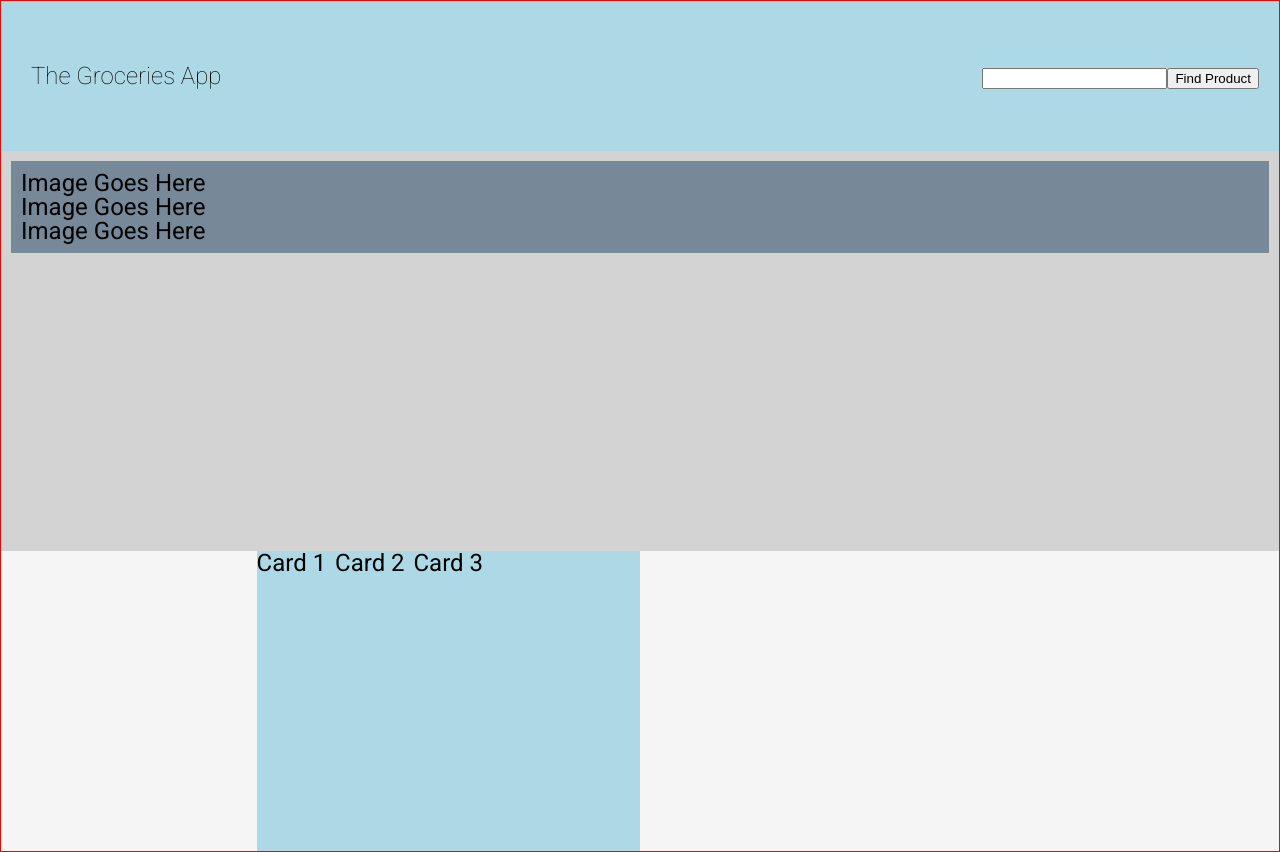
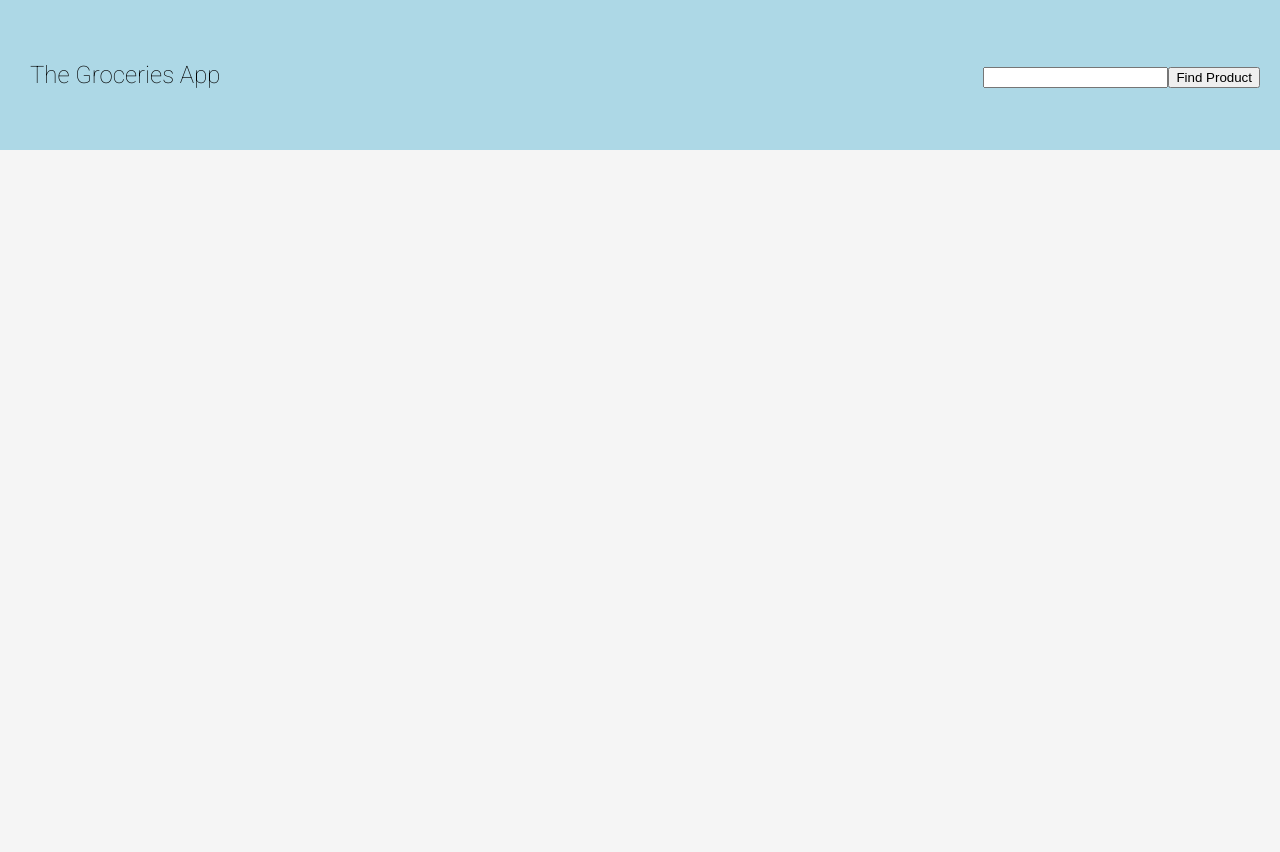
Before and after one commit to rcowe/grocery-store, a React app: page / in a window 1280 px wide. Built offline with nearby package versions, Linux system fonts and the light colour scheme.

Commit message:
some changes before commits

```diff
--- a/public/index.html
+++ b/public/index.html
@@ -11,6 +11,6 @@
 <body>
   <div id="app"></div>
 
-<script type="text/javascript" src="js/dist/vendors~App.95b011cc350ee021fd41.js?d1fd6e5499ad53054061"></script><script type="text/javascript" src="js/dist/App.0d7546048fd06f535ebc.js?d1fd6e5499ad53054061"></script><script type="text/javascript" src="js/dist/main.9c581f7864b02165cf18.js?d1fd6e5499ad53054061"></script></body>
+<script type="text/javascript" src="js/dist/vendors~App.95b011cc350ee021fd41.js?218f87a062beb5e5ab6c"></script><script type="text/javascript" src="js/dist/App.3197249bb44ef44bd5ef.js?218f87a062beb5e5ab6c"></script><script type="text/javascript" src="js/dist/main.9c581f7864b02165cf18.js?218f87a062beb5e5ab6c"></script></body>
 
 </html>
--- a/src/components/App.js
+++ b/src/components/App.js
@@ -100,7 +100,7 @@ export default function App(props) {
 					);
 				})}
 			</div>
-			<div className="page-image">
+			{/* <div className="page-image">
 				<div className="image-holder">
 					<p>Image Goes Here</p>
 					<p>Image Goes Here</p>
@@ -117,7 +117,7 @@ export default function App(props) {
 				<div className="grocery-card-3">
 					<h2>Card 3</h2>
 				</div>
-			</div>
+			</div> */}
 		</div>
 	);
 }
--- a/src/scss/styles.scss
+++ b/src/scss/styles.scss
@@ -1,9 +1,5 @@
 @import url("https://fonts.googleapis.com/css?family=Roboto:100,300,400,500,700");
 @import "reset";
-
-
-
-
 
 body {
   line-height: 1;
@@ -48,7 +44,7 @@ h1 {
   grid-template-columns: 20% 30% 30% 20%;
   grid-template-rows: 150px 400px 300px;
   font-size: 24px;
-  border: 1px solid red;
+  // border: 1px solid red;
   align-items: stretch;
   justify-content: space-evenly;
 }
@@ -72,35 +68,35 @@ h1 {
       align-items: right;
     }
 }
-.page-image {
-  background-color: lightgray;
-  grid-column: 1/5;
-  grid-row: 2;
-  padding: 10px;
-    .image-holder {
-      position: sticky;
-      padding: 10px 10px 10px 10px;
-      background: lightslategray;
-    }
-}
+// .page-image {
+//   background-color: lightgray;
+//   grid-column: 1/5;
+//   grid-row: 2;
+//   padding: 10px;
+//     .image-holder {
+//       position: sticky;
+//       padding: 10px 10px 10px 10px;
+//       background: lightslategray;
+//     }
+// }
 
-.grocery-display-items {
-  display: inline-grid;
+// .grocery-display-items {
+//   display: inline-grid;
 
-}
-.grocery-card-1{
-  background-color: lightblue;
-  grid-row: 1;
-  grid-column: 1 / 5;
-}
-.grocery-card-2{
-  background-color: lightblue;
-  grid-row: 1;
-  grid-column: 2 / 4;
-}
+// }
+// .grocery-card-1{
+//   background-color: lightblue;
+//   grid-row: 1;
+//   grid-column: 1 / 5;
+// }
+// .grocery-card-2{
+//   background-color: lightblue;
+//   grid-row: 1;
+//   grid-column: 2 / 4;
+// }
 
-.grocery-card-3{
-  background-color: lightblue;
-  grid-column: 3 / 4;
-  grid-row: 1;
-}
+// .grocery-card-3{
+//   background-color: lightblue;
+//   grid-column: 3 / 4;
+//   grid-row: 1;
+// }
```
Also changed, not shown: public/css/styles.css (+1 -1 lines), 1 other file (tests, documents, lock files or other folders).
